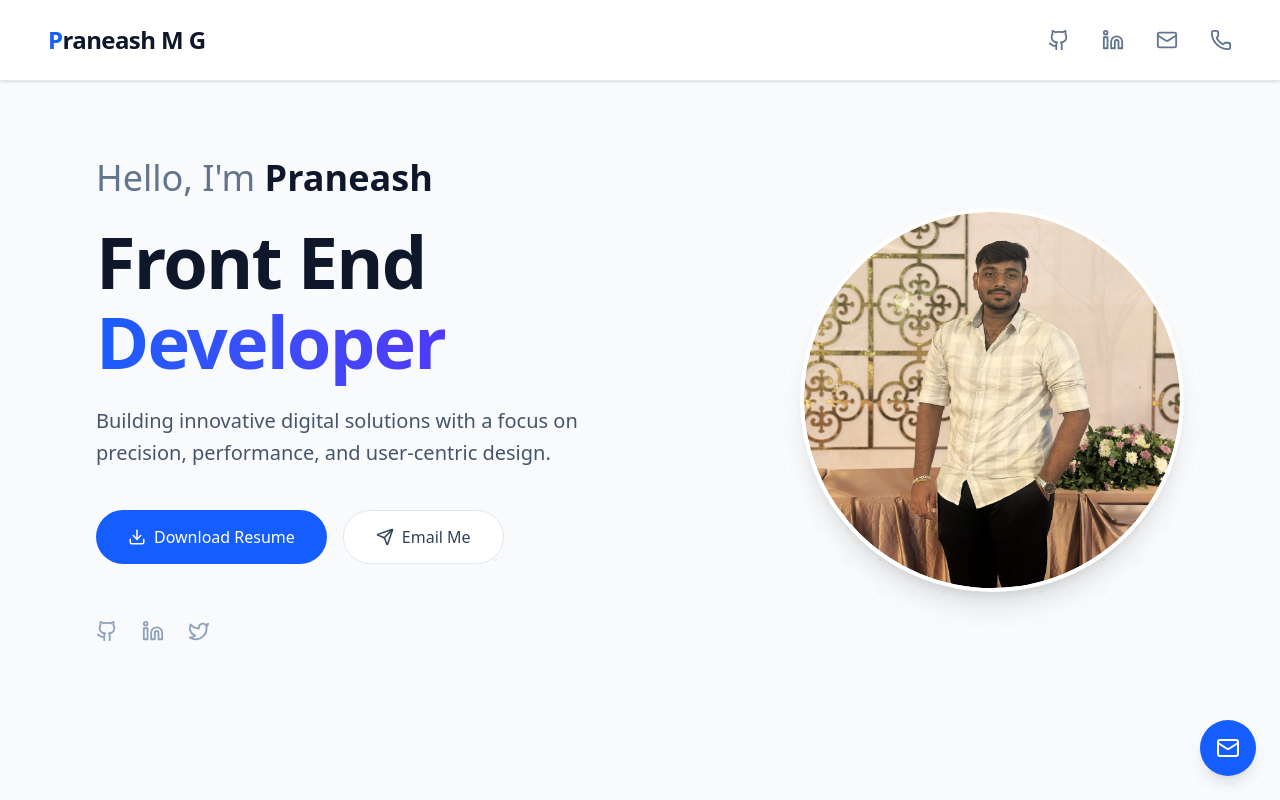
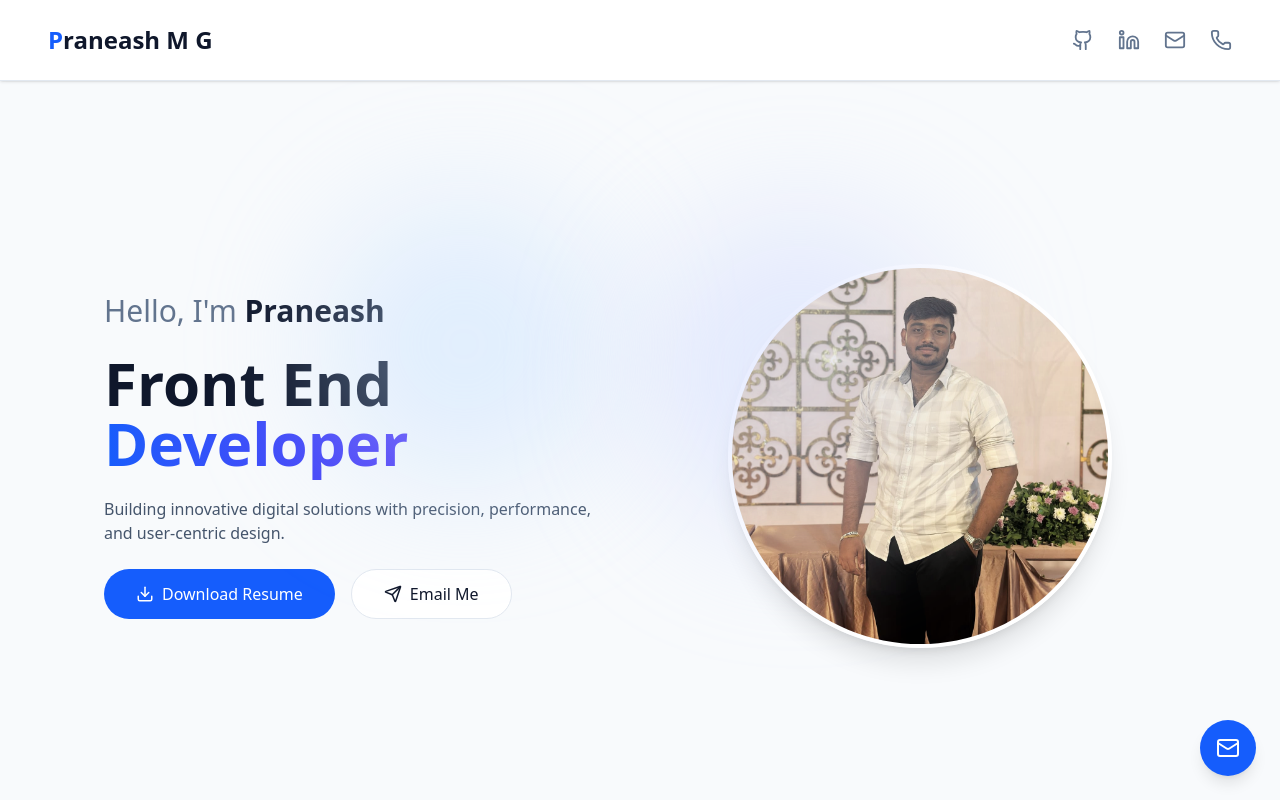
Before and after one commit to praneashMG/Portfolio, a React (Vite) app: page / in a window 1280 px wide. Shown: the top 800 px of the page. Built offline with nearby package versions, Linux system fonts and the light colour scheme.

Commit message:
Initial portfolio commit

```diff
--- a/src/components/Hero.jsx
+++ b/src/components/Hero.jsx
@@ -1,63 +1,69 @@
-import React, { useState, useEffect } from 'react';
-import { motion, useScroll, useTransform } from 'framer-motion';
-import { Github, Linkedin, Twitter, Download, Send, Mail, Phone } from 'lucide-react';
+import React, { useState, useEffect } from "react";
+import { motion, useScroll, useTransform } from "framer-motion";
+import {
+  Github,
+  Linkedin,
+  Twitter,
+  Download,
+  Send,
+  Mail,
+  Phone,
+} from "lucide-react";
 
-// Using a professional placeholder image
-const profileImage = "/src/assets/praneash.jpeg";
+// ✅ CORRECT IMAGE PATH
+import profileImage from "../assets/praneash.jpeg";
 
-// --- Animations ---
+/* ---------------- Animations ---------------- */
 const fadeInUp = {
   hidden: { opacity: 0, y: 20 },
   visible: {
     opacity: 1,
     y: 0,
-    transition: { duration: 0.5, ease: "easeOut" }
-  }
+    transition: { duration: 0.5, ease: "easeOut" },
+  },
 };
 
 const staggerContainer = {
   hidden: { opacity: 0 },
   visible: {
     opacity: 1,
-    transition: { staggerChildren: 0.1, delayChildren: 0.2 }
-  }
+    transition: { staggerChildren: 0.1, delayChildren: 0.2 },
+  },
 };
 
+/* ---------------- Navbar ---------------- */
 const Navbar = () => {
   const [isScrolled, setIsScrolled] = useState(false);
 
   useEffect(() => {
     const handleScroll = () => setIsScrolled(window.scrollY > 20);
-    window.addEventListener('scroll', handleScroll);
-    return () => window.removeEventListener('scroll', handleScroll);
+    window.addEventListener("scroll", handleScroll);
+    return () => window.removeEventListener("scroll", handleScroll);
   }, []);
 
-  // Define the contact icons and their actions
   const contactLinks = [
     {
       icon: <Github size={22} />,
       url: "https://github.com/praneashMG",
       label: "GitHub",
-      isExternal: true
+      external: true,
     },
     {
       icon: <Linkedin size={22} />,
       url: "https://linkedin.com/in/praneash-m-g-9a2075286",
       label: "LinkedIn",
-      isExternal: true
+      external: true,
     },
     {
       icon: <Mail size={22} />,
       url: "mailto:praneashp@gmail.com",
       label: "Email",
-      isExternal: false
     },
     {
       icon: <Phone size={22} />,
       url: "tel:+919715499118",
-      label: "Call",
-      isExternal: false
-    }
+      label: "Phone",
+    },
   ];
 
   return (
@@ -65,32 +71,25 @@ const Navbar = () => {
       initial={{ y: -100 }}
       animate={{ y: 0 }}
       transition={{ duration: 0.5 }}
-      className={`fixed top-0 left-0 right-0 z-50 transition-all duration-300 bg-white/90 backdrop-blur-md border-b border-slate-200 shadow-sm ${
-        isScrolled ? 'py-4' : 'py-6'
+      className={`fixed top-0 left-0 right-0 z-50 bg-white/90 backdrop-blur-md border-b border-slate-200 shadow-sm transition-all ${
+        isScrolled ? "py-4" : "py-6"
       }`}
     >
       <div className="max-w-7xl mx-auto px-6 md:px-12 flex justify-between items-center">
-        {/* Logo */}
-        <motion.div
-          whileHover={{ scale: 1.02 }}
-          className="text-xl md:text-2xl font-bold tracking-tight text-slate-900"
-        >
+        <div className="text-xl md:text-2xl font-bold text-slate-900">
           <span className="text-blue-600">P</span>raneash M G
-        </motion.div>
+        </div>
 
-        {/* Contact Icons (Replaces Text Menu) */}
-        <div className="flex items-center gap-6 md:gap-8">
-          {contactLinks.map((item, index) => (
+        <div className="flex gap-6">
+          {contactLinks.map((item, i) => (
             <motion.a
-              key={index}
+              key={i}
               href={item.url}
-              target={item.isExternal ? "_blank" : undefined}
-              rel={item.isExternal ? "noopener noreferrer" : undefined}
-              whileHover={{ scale: 1.1, color: "#2563eb", rotate: 5 }}
-              whileTap={{ scale: 0.9 }}
-              className="text-slate-500 hover:text-blue-600 transition-colors duration-300"
+              target={item.external ? "_blank" : undefined}
+              rel={item.external ? "noopener noreferrer" : undefined}
+              whileHover={{ scale: 1.1, color: "#2563eb" }}
+              className="text-slate-500 hover:text-blue-600"
               aria-label={item.label}
-              title={item.label}
             >
               {item.icon}
             </motion.a>
@@ -101,6 +100,7 @@ const Navbar = () => {
   );
 };
 
+/* ---------------- Hero ---------------- */
 const Hero = () => {
   const { scrollY } = useScroll();
   const y1 = useTransform(scrollY, [0, 500], [0, 100]);
@@ -109,107 +109,77 @@ const Hero = () => {
   return (
     <section
       id="home"
-      className="w-full min-h-screen bg-slate-50 text-slate-900 flex flex-col items-center justify-center px-6 md:px-12 lg:px-24 relative overflow-hidden pt-24 pb-12 lg:py-0"
+      className="min-h-screen bg-slate-50 flex items-center justify-center px-6 pt-28"
     >
-      {/* Background Texture: Subtle Dot Grid */}
-      <div className="absolute inset-0 pointer-events-none opacity-[0.4]"
-           style={{ backgroundImage: 'radial-gradient(#cbd5e1 1px, transparent 1px)', backgroundSize: '32px 32px' }}>
-      </div>
+      <motion.div
+        style={{ y: y1 }}
+        className="absolute top-1/4 left-1/4 w-72 h-72 bg-blue-200/40 blur-3xl rounded-full"
+      />
+      <motion.div
+        style={{ y: y2 }}
+        className="absolute bottom-1/3 right-1/4 w-80 h-80 bg-indigo-200/40 blur-3xl rounded-full"
+      />
 
-      {/* Animated Pastel Background Blobs */}
-      <motion.div style={{ y: y1 }} className="absolute top-1/4 left-1/4 w-64 md:w-80 h-64 md:h-80 rounded-full bg-blue-200/40 blur-3xl -z-10" />
-      <motion.div style={{ y: y2 }} className="absolute bottom-1/3 right-1/4 w-72 md:w-96 h-72 md:h-96 rounded-full bg-indigo-200/40 blur-3xl -z-10" />
-
-      {/* Content Container */}
-      <div className="w-full max-w-6xl mx-auto grid grid-cols-1 lg:grid-cols-2 gap-12 items-center z-10">
-
-        {/* Text Content */}
+      <div className="max-w-6xl mx-auto grid grid-cols-1 lg:grid-cols-2 gap-12 items-center">
+        {/* Text */}
         <motion.div
+          variants={staggerContainer}
           initial="hidden"
-          whileInView="visible"
-          viewport={{ once: true }}
-          variants={staggerContainer}
-          className="text-center lg:text-left space-y-6 order-2 lg:order-1 flex flex-col items-center lg:items-start"
+          animate="visible"
+          className="space-y-6 text-center lg:text-left"
         >
-          <motion.h1 variants={fadeInUp} className="text-3xl md:text-4xl font-light text-slate-500">
+          <motion.h1 variants={fadeInUp} className="text-3xl text-slate-500">
             Hello, I'm <span className="text-slate-900 font-semibold">Praneash</span>
           </motion.h1>
 
           <motion.h2
             variants={fadeInUp}
-            className="text-5xl md:text-6xl lg:text-7xl font-bold tracking-tight text-slate-900 leading-[1.1]"
+            className="text-5xl md:text-6xl font-bold"
           >
             Front End <br />
-            <span className="text-transparent bg-clip-text bg-gradient-to-r from-blue-600 to-indigo-600">
+            <span className="bg-gradient-to-r from-blue-600 to-indigo-600 text-transparent bg-clip-text">
               Developer
             </span>
           </motion.h2>
 
-          <motion.p variants={fadeInUp} className="text-lg md:text-xl text-slate-600 max-w-lg lg:mx-0 leading-relaxed">
-            Building innovative digital solutions with a focus on precision, performance, and user-centric design.
+          <motion.p variants={fadeInUp} className="text-slate-600 max-w-lg">
+            Building innovative digital solutions with precision, performance,
+            and user-centric design.
           </motion.p>
 
-          {/* Buttons */}
-          <motion.div variants={fadeInUp} className="flex flex-col sm:flex-row gap-4 justify-center lg:justify-start pt-4 w-full sm:w-auto">
-            <motion.a
-              whileHover={{ y: -2, boxShadow: "0 10px 30px -10px rgba(37, 99, 235, 0.4)" }}
-              whileTap={{ scale: 0.98 }}
-              href={`/${encodeURIComponent("PRANEASH MG 21ISR035.pdf")}`}
-              download="Praneash_MG_Resume.pdf"
-              className="bg-blue-600 text-white px-8 py-3.5 rounded-full font-medium transition-all duration-300 flex items-center justify-center gap-2 hover:bg-blue-700 w-full sm:w-auto"
+          <motion.div
+            variants={fadeInUp}
+            className="flex flex-col sm:flex-row gap-4 justify-center lg:justify-start"
+          >
+            <a
+              href="/PRANEASH MG 21ISR035.pdf"
+              download
+              className="bg-blue-600 text-white px-8 py-3 rounded-full flex items-center gap-2 hover:bg-blue-700"
             >
               <Download size={18} /> Download Resume
-            </motion.a>
-            <motion.a
-              whileHover={{ y: -2, backgroundColor: "rgba(241, 245, 249, 1)" }}
-              whileTap={{ scale: 0.98 }}
+            </a>
+
+            <a
               href="mailto:praneashp@gmail.com"
-              className="bg-white border border-slate-200 text-slate-700 px-8 py-3.5 rounded-full font-medium transition-all duration-300 flex items-center justify-center gap-2 hover:border-slate-300 hover:shadow-sm w-full sm:w-auto"
+              className="bg-white border border-slate-200 px-8 py-3 rounded-full flex items-center gap-2 hover:shadow"
             >
               <Send size={18} /> Email Me
-            </motion.a>
-          </motion.div>
-
-          {/* Social Icons (Secondary) */}
-          <motion.div variants={fadeInUp} className="flex justify-center lg:justify-start space-x-6 pt-8">
-            {[
-              { icon: <Github size={22} />, url: "https://github.com/praneashMG", label: "GitHub" },
-              { icon: <Linkedin size={22} />, url: "https://linkedin.com/in/praneash-m-g-9a2075286", label: "LinkedIn" },
-              { icon: <Twitter size={22} />, url: "#", label: "Twitter" }
-            ].map((social, index) => (
-              <motion.a
-                key={index}
-                whileHover={{ y: -3, color: "#2563eb" }}
-                whileTap={{ scale: 0.9 }}
-                href={social.url}
-                target="_blank"
-                rel="noopener noreferrer"
-                className="text-slate-400 transition-colors duration-300"
-                aria-label={social.label}
-              >
-                {social.icon}
-              </motion.a>
-            ))}
+            </a>
           </motion.div>
         </motion.div>
 
-        {/* Image Section */}
+        {/* Image */}
         <motion.div
           initial={{ opacity: 0, scale: 0.9 }}
-          whileInView={{ opacity: 1, scale: 1 }}
-          viewport={{ once: true }}
+          animate={{ opacity: 1, scale: 1 }}
           transition={{ duration: 0.8 }}
-          className="flex justify-center lg:justify-end items-center order-1 lg:order-2"
+          className="flex justify-center"
         >
-          <div className="w-64 h-64 sm:w-80 sm:h-80 md:w-96 md:h-96 rounded-full overflow-hidden shadow-xl border-4 border-white bg-white">
+          <div className="w-72 h-72 md:w-96 md:h-96 rounded-full overflow-hidden border-4 border-white shadow-xl">
             <img
               src={profileImage}
-              alt="Praneash M G"
-              className="w-full h-full object-cover rounded-full"
-              onError={(e) => {
-                 e.target.onerror = null;
-                 e.target.src = "https://placehold.co/600x600/f1f5f9/3b82f6?text=Praneash+MG";
-              }}
+              alt="Praneash"
+              className="w-full h-full object-cover"
             />
           </div>
         </motion.div>
@@ -218,9 +188,10 @@ const Hero = () => {
   );
 };
 
+/* ---------------- Export ---------------- */
 const Portfolio = () => {
   return (
-    <div className="bg-slate-50 min-h-screen selection:bg-blue-100 selection:text-blue-900 font-sans text-slate-900">
+    <div className="font-sans text-slate-900">
       <Navbar />
       <Hero />
     </div>
```
